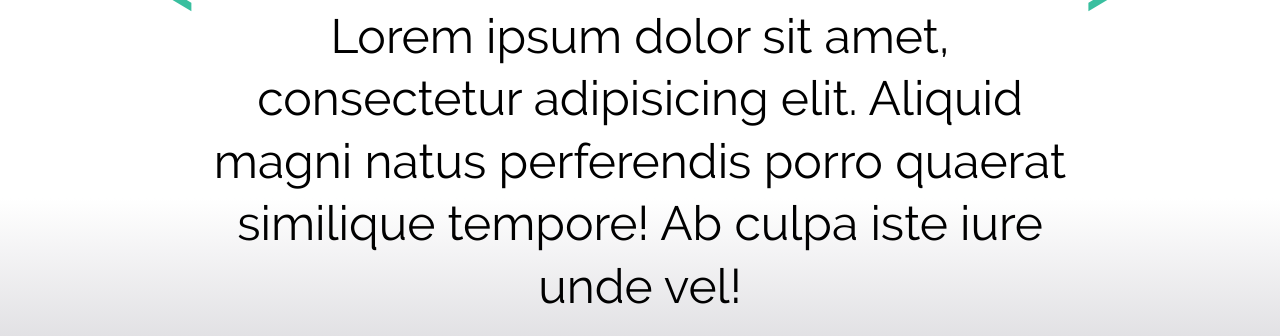
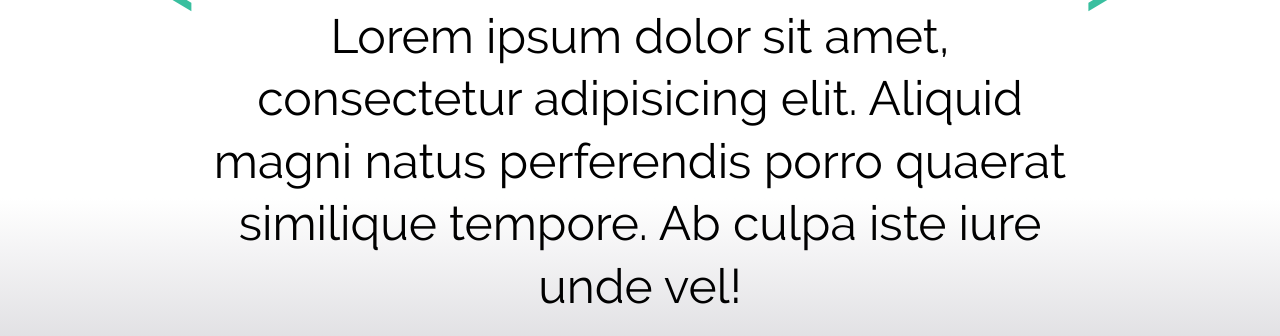
Before and after one commit to wywioltomasz/SitOnChair-Responsive, a plain HTML site: page index.html in a window 1280 px wide. Shown: the part 464-800 px from the top of the page. Drawn offline with nearby package versions, Linux system fonts and the light colour scheme.

Commit message:
checking

```diff
--- a/index.html
+++ b/index.html
@@ -44,7 +44,7 @@
         <div class="slider__title">
             <h1>Sit <span class="greentext">on</span> our <span class="greentext">chair</span></h1>
             <p>Lorem ipsum dolor sit amet, consectetur adipisicing elit. Aliquid magni natus perferendis porro quaerat
-                similique tempore! Ab culpa iste iure unde vel!</p>
+                similique tempore. Ab culpa iste iure unde vel!</p>
             <button class="button slider__button">Zobacz więcej</button>
         </div>
     </div>
```
Also changed, not shown: 1 other file.
